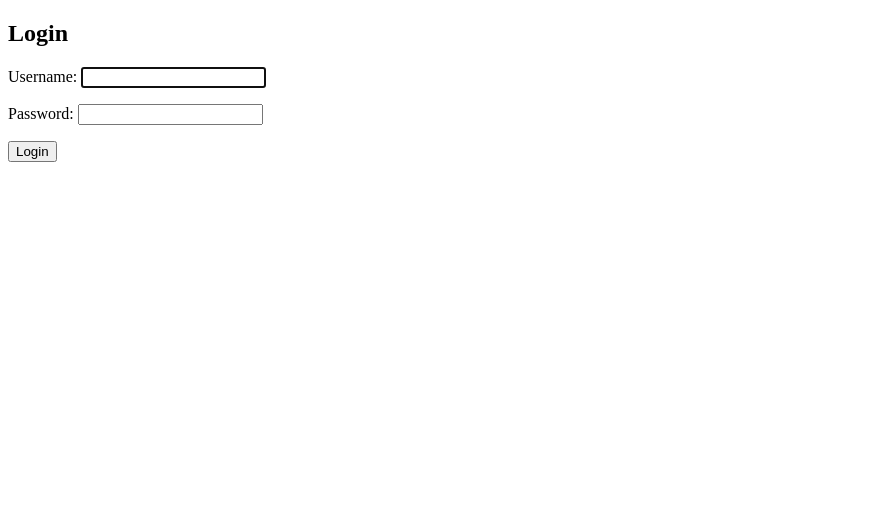
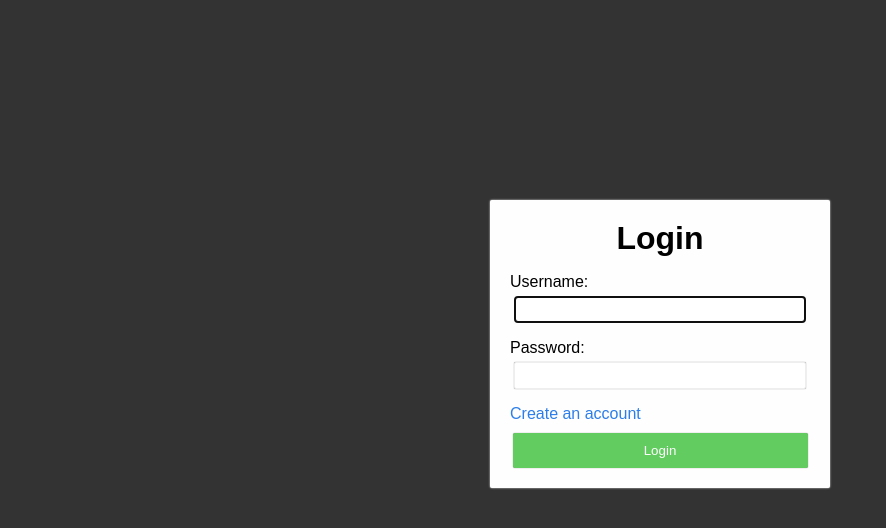
Before and after one commit to HE-Arc/marc-down, a Django app: page /login/ in a window 1280 px wide. Shown: the top 528 px of the page, without its empty margins (0-886 px from the left). Run offline with Django 3.2, Linux system fonts and the light colour scheme.

Commit message:
Add login style

```diff
--- a/marcdown_project/frontend/static/styles/login.css
+++ b/marcdown_project/frontend/static/styles/login.css
@@ -0,0 +1,67 @@
+html, body {
+    margin: 0 auto;
+    text-align: center;
+}
+
+#auth-container {
+    padding: 20px;
+    border-radius: 2px;
+    display: inline-block;
+    color: black;
+    background-color: #fefefe;
+    box-shadow: 0px 0px 2px #eee;
+    width: 300px;
+    height: auto;
+    position: absolute;
+    top: 50%;
+    left: 50%;
+
+    margin-top: -200px;
+    /* Half of width */
+    margin-left: -150px;
+}
+
+#auth-container button {
+    width: calc(100% - 5px);
+}
+
+#auth-container input {
+    width: calc(100% - 20px);
+}
+
+#auth-container label {
+    display: block;
+    text-align: left;
+    margin-bottom: 5px;
+}
+
+
+
+#login-header {
+    font-size: 2em;
+    font-weight: bold;
+}
+
+#register-link {
+    text-align: left;
+    margin: 10px;
+    margin-left: 0px;
+}
+
+.helptext {
+    display: block;
+    text-align: left;
+    margin-top: 5px;
+    color: #666;
+}
+
+ul {
+    color: #666;
+    text-align: left;
+    list-style-type: none;
+    padding-left: 0;
+}
+
+.errorlist {
+    color: red;
+}
--- a/marcdown_project/frontend/static/styles/main.css
+++ b/marcdown_project/frontend/static/styles/main.css
@@ -2,7 +2,8 @@
     --background-color: #333;
     --background-color-darker: #111;
     --text-color: #fefefe;
-    --color-primary: #aeaefe;
+    --color-link: #2C7EEA;
+    --color-primary: #63CC61;
 }
 
 body {
@@ -10,10 +11,11 @@ body {
     margin: 0;
     color: var(--text-color);
     font-family: Arial, Helvetica, sans-serif;
+    box-sizing: border-box;
 }
 
 a {
-    color: var(--color-primary);
+    color: var(--color-link);
     text-decoration: none;
 }
 
@@ -44,3 +46,20 @@ nav ul li a {
 nav ul li a.active {
     border-bottom: 3px solid var(--text-color);
 }
+
+input, button {
+    background-color: white;
+    padding: 5px;
+    border: 1px solid #eee;
+    border-radius: 2px;
+    box-shadow: 0px 0px 1px #666;
+}
+
+button {
+    color: var(--text-color);
+    padding: 10px;
+    padding-left: 20px;
+    padding-right: 20px;
+    border: none;
+    background-color: var(--color-primary);
+}
--- a/marcdown_project/marcdown/templates/base.html
+++ b/marcdown_project/marcdown/templates/base.html
@@ -3,6 +3,10 @@
   <head>
     <meta charset="UTF-8">
     <title>{% block title %}{% endblock %}</title>
+
+    {% load static %}
+    <link rel="stylesheet" type="text/css" href="{% static 'styles/main.css' %}">
+    <link rel="stylesheet" type="text/css" href="{% static 'styles/login.css' %}">
   </head>
   <body>
     {% block content %}{% endblock %}
--- a/marcdown_project/marcdown/templates/registration/login.html
+++ b/marcdown_project/marcdown/templates/registration/login.html
@@ -3,10 +3,16 @@
 {% block title %}Login{% endblock %}
 
 {% block content %}
-  <h2>Login</h2>
+<div id="auth-container">
+  <div id="login-header">Login</div>
   <form method="post">
     {% csrf_token %}
     {{ form.as_p }}
+    <div id="register-link">
+      <a href="/register">Create an account</a>
+    </div>
+    <input type="hidden" name="next" value="/#">
     <button type="submit">Login</button>
   </form>
+</div>
 {% endblock %}
```
